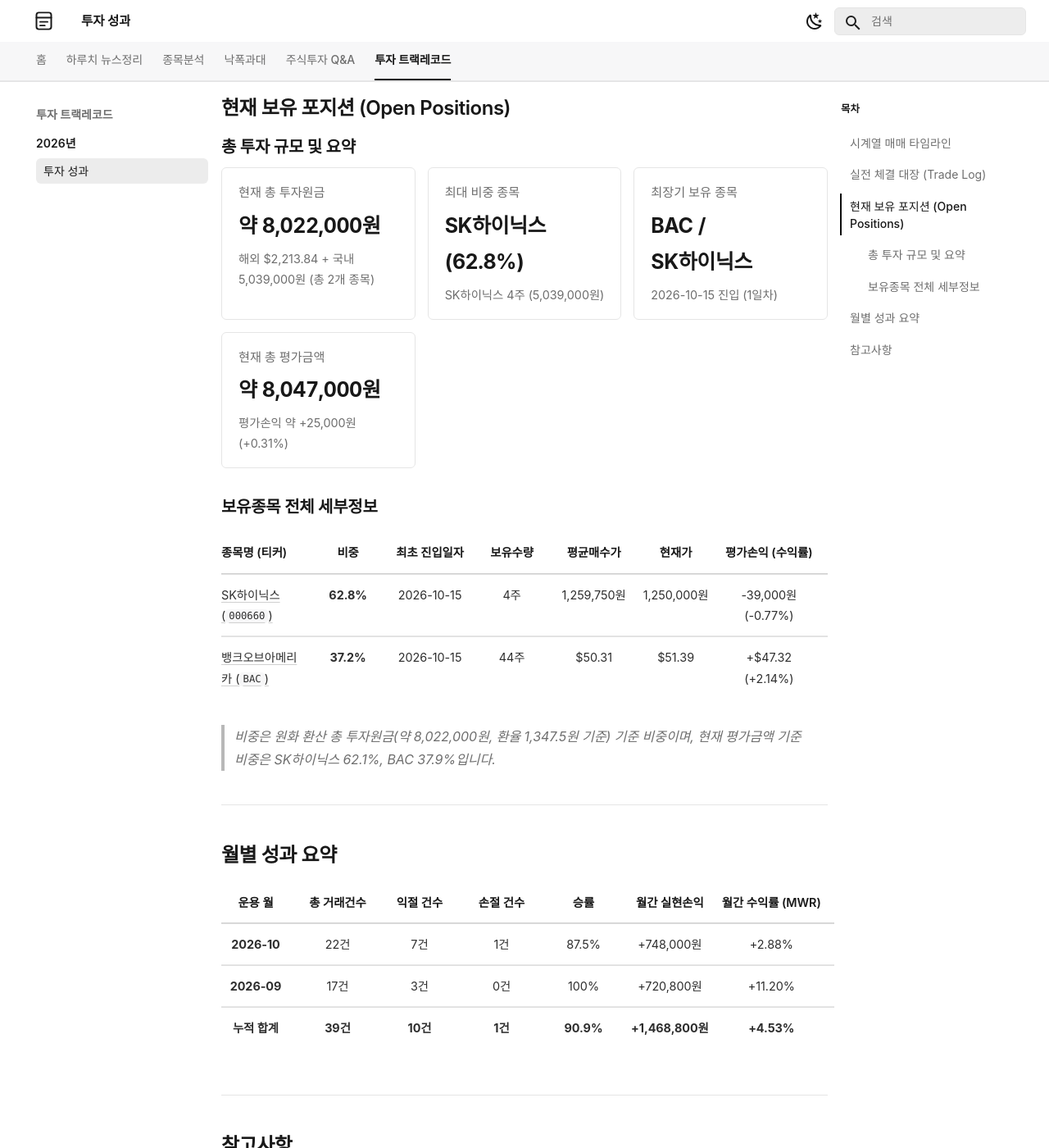
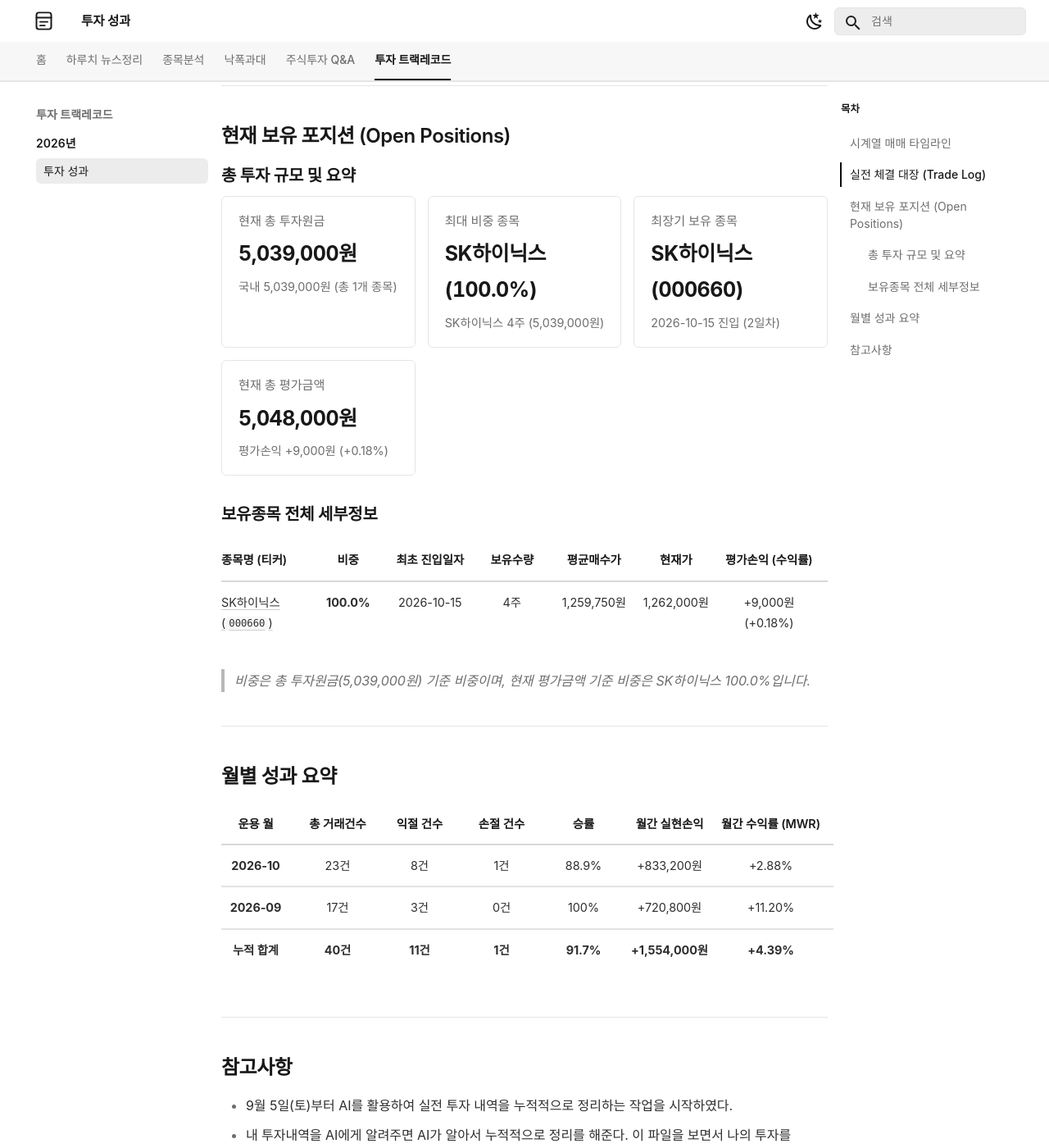
Before and after one commit to ju-sic/ju-sic.github.io, an MkDocs documentation site: the page built from docs/records/2026/trade-track-record.md, in a window 1280 px wide and 1400 px high, scrolled down 2638 px. Shown: the whole window at 82% size. Built offline with MkDocs 1.6.1 and Material for MkDocs 9.7.7, drawn with Linux system fonts in a browser that asks for light colours; some web fonts are replaced; a script that is not in the unit is left out; some of the changed text lies outside the part shown.

Commit message:
2026년 10월 16일 뱅크오브아메리카(BAC) 실전 매매 기록 반영 및 트랙레코드 배포

```diff
--- a/docs/records/2026/trade-track-record.md
+++ b/docs/records/2026/trade-track-record.md
@@ -1,11 +1,35 @@
 # 실전 매매일지 및 포트폴리오 트랙레코드
 
-- **업데이트** : 2026-10-15(목) 15:10
+- **업데이트** : 2026-10-16(금) 08:52
 
 
 ## 시계열 매매 타임라인
 
 <div class="kb-timeline">
+  <div class="kb-timeline-item">
+    <div class="kb-timeline-marker kb-timeline-marker--close"></div>
+    <div class="kb-timeline-header">
+      <span class="kb-timeline-date">2026-10-16 (금)</span>
+      <span class="kb-badge kb-badge--sell">전량 매도 (청산)</span>
+      <span class="kb-badge kb-badge--gain">실현손익 +$63.60 (+2.87%)</span>
+    </div>
+    <div class="kb-timeline-body">
+      <table class="kb-timeline-table">
+        <tr>
+          <td><strong>종목명</strong>: 뱅크오브아메리카 (BAC)</td>
+          <td><strong>체결 단가</strong>: $51.76</td>
+          <td><strong>체결 수량</strong>: 44주 (전량)</td>
+          <td><strong>정산 금액</strong>: $2,277.44</td>
+        </tr>
+        <tr>
+          <td><strong>평균 매수가</strong>: $50.31</td>
+          <td><strong>실현 손익</strong>: <strong style="color: var(--kb-sem-tip);">+$63.60 (약 +85,200원)</strong></td>
+          <td colspan="2"><strong>보유 기간</strong>: 1일 (수익률 <strong>+2.87%</strong>)</td>
+        </tr>
+      </table>
+      <p class="kb-timeline-desc">장이 애매해서 단타만 쳐야겠다.</p>
+    </div>
+  </div>
   <div class="kb-timeline-item">
     <div class="kb-timeline-marker kb-timeline-marker--buy"></div>
     <div class="kb-timeline-header">
@@ -656,6 +680,7 @@
 
 | 체결일자 | 종목명 (티커) | 구분 | 체결단가 | 수량 | 체결총액 | 청산단가 | 실현손익 | 수익률 | 보유일 |
 | :---: | :--- | :---: | :---: | :---: | :---: | :---: | :---: | :---: | :---: |
+| **10-16** | [뱅크오브아메리카 (`BAC`)](../../stocks/2026/09/bank-of-america.md) | 매도 (청산) | $50.31 | 44주 | $2,213.84 | $51.76 | **+$63.60 (약 +85,200원)** | **+2.87%** | **1일** |
 | **10-15** | [SK하이닉스 (`000660`)](../../stocks/2026/09/sk-hynix.md) | 매수 (1차) | 1,244,000원 | 1주 | 1,244,000원 | — | (미실현) | — | — |
 | **10-15** | [SK하이닉스 (`000660`)](../../stocks/2026/09/sk-hynix.md) | 매수 (1차) | 1,254,000원 | 1주 | 1,254,000원 | — | (미실현) | — | — |
 | **10-15** | [SK하이닉스 (`000660`)](../../stocks/2026/09/sk-hynix.md) | 매수 (1차) | 1,264,000원 | 1주 | 1,264,000원 | — | (미실현) | — | — |
@@ -705,23 +730,23 @@
 <div class="kb-portfolio-metrics">
   <div class="kb-portfolio-metric-card">
     <span class="label">현재 총 투자원금</span>
-    <span class="value">약 8,022,000원</span>
-    <span class="sub">해외 $2,213.84 + 국내 5,039,000원 (총 2개 종목)</span>
+    <span class="value">5,039,000원</span>
+    <span class="sub">국내 5,039,000원 (총 1개 종목)</span>
   </div>
   <div class="kb-portfolio-metric-card">
     <span class="label">최대 비중 종목</span>
-    <span class="value">SK하이닉스 (62.8%)</span>
+    <span class="value">SK하이닉스 (100.0%)</span>
     <span class="sub">SK하이닉스 4주 (5,039,000원)</span>
   </div>
   <div class="kb-portfolio-metric-card">
     <span class="label">최장기 보유 종목</span>
-    <span class="value">BAC / SK하이닉스</span>
-    <span class="sub">2026-10-15 진입 (1일차)</span>
+    <span class="value">SK하이닉스 (000660)</span>
+    <span class="sub">2026-10-15 진입 (2일차)</span>
   </div>
   <div class="kb-portfolio-metric-card">
     <span class="label">현재 총 평가금액</span>
-    <span class="value">약 8,047,000원</span>
-    <span class="sub">평가손익 약 +25,000원 (+0.31%)</span>
+    <span class="value">5,048,000원</span>
+    <span class="sub">평가손익 +9,000원 (+0.18%)</span>
   </div>
 </div>
 
@@ -729,10 +754,9 @@
 
 | 종목명 (티커) | 비중 | 최초 진입일자 | 보유수량 | 평균매수가 | 현재가 | 평가손익 (수익률) |
 | :--- | :---: | :---: | :---: | :---: | :---: | :---: |
-| [SK하이닉스 (`000660`)](../../stocks/2026/09/sk-hynix.md) | **62.8%** | 2026-10-15 | 4주 | 1,259,750원 | 1,250,000원 | -39,000원 (-0.77%) |
-| [뱅크오브아메리카 (`BAC`)](../../stocks/2026/09/bank-of-america.md) | **37.2%** | 2026-10-15 | 44주 | $50.31 | $51.39 | +$47.32 (+2.14%) |
+| [SK하이닉스 (`000660`)](../../stocks/2026/09/sk-hynix.md) | **100.0%** | 2026-10-15 | 4주 | 1,259,750원 | 1,262,000원 | +9,000원 (+0.18%) |
 
-> *비중은 원화 환산 총 투자원금(약 8,022,000원, 환율 1,347.5원 기준) 기준 비중이며, 현재 평가금액 기준 비중은 SK하이닉스 62.1%, BAC 37.9%입니다.*
+> *비중은 총 투자원금(5,039,000원) 기준 비중이며, 현재 평가금액 기준 비중은 SK하이닉스 100.0%입니다.*
 
 
 ---
@@ -741,9 +765,9 @@
 
 | 운용 월 | 총 거래건수 | 익절 건수 | 손절 건수 | 승률 | 월간 실현손익 | 월간 수익률 (MWR) |
 | :---: | :---: | :---: | :---: | :---: | :---: | :---: |
-| **2026-10** | 22건 | 7건 | 1건 | 87.5% | +748,000원 | +2.88% |
+| **2026-10** | 23건 | 8건 | 1건 | 88.9% | +833,200원 | +2.88% |
 | **2026-09** | 17건 | 3건 | 0건 | 100% | +720,800원 | +11.20% |
-| **누적 합계** | **39건** | **10건** | **1건** | **90.9%** | **+1,468,800원** | **+4.53%** |
+| **누적 합계** | **40건** | **11건** | **1건** | **91.7%** | **+1,554,000원** | **+4.39%** |
 
 ---
 
```
Also changed, not shown: docs/index.md (+1 -1 lines).
